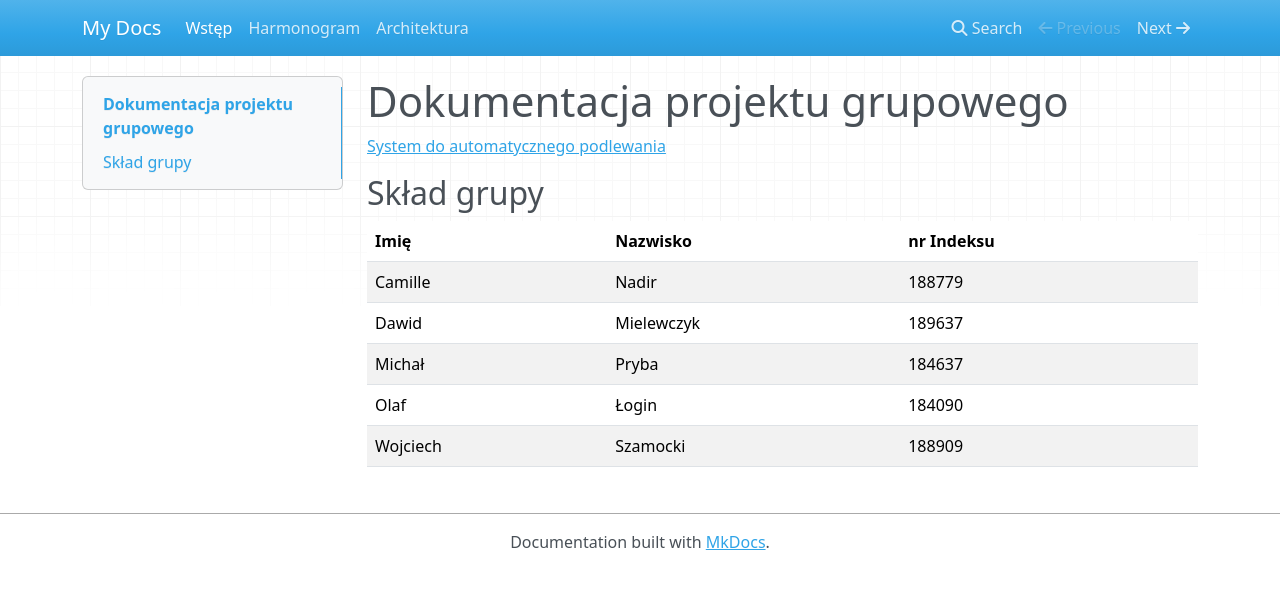
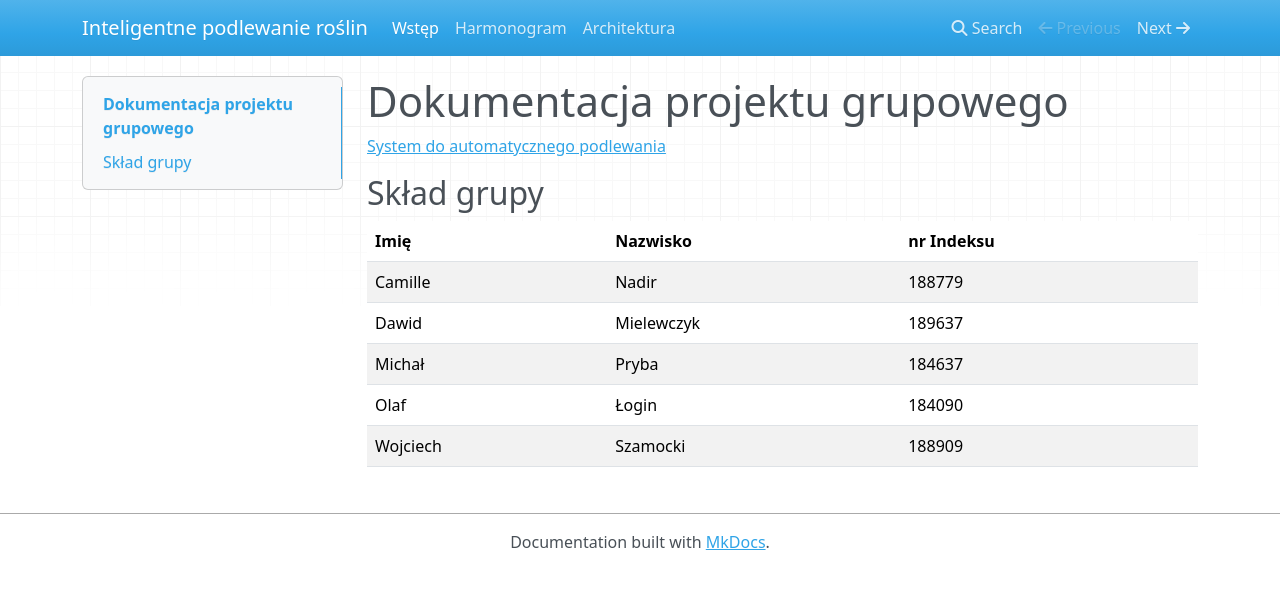
Before and after one commit to groupplants/docs, an MkDocs documentation site: the page built from docs/index.md, in a window 1280 px wide. Shown: the top 589 px of the page. Built offline with MkDocs 1.6.1, drawn with Linux system fonts in a browser that asks for light colours; nearby versions of some CDN libraries.

Commit message:
Update mkdocs.yml
Nowy tytuł do mkdocsów

```diff
--- a/mkdocs.yml
+++ b/mkdocs.yml
@@ -1,4 +1,4 @@
-site_name: My Docs
+site_name: Inteligentne podlewanie roślin
 
 extra_css:
   - assets/stylesheets/images.css
```
